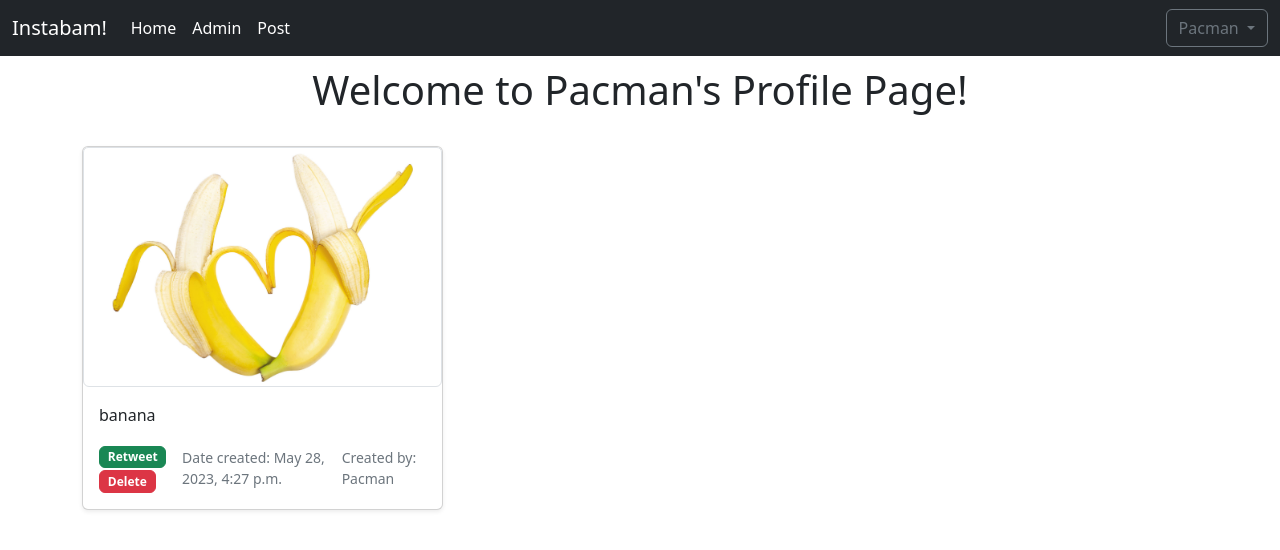
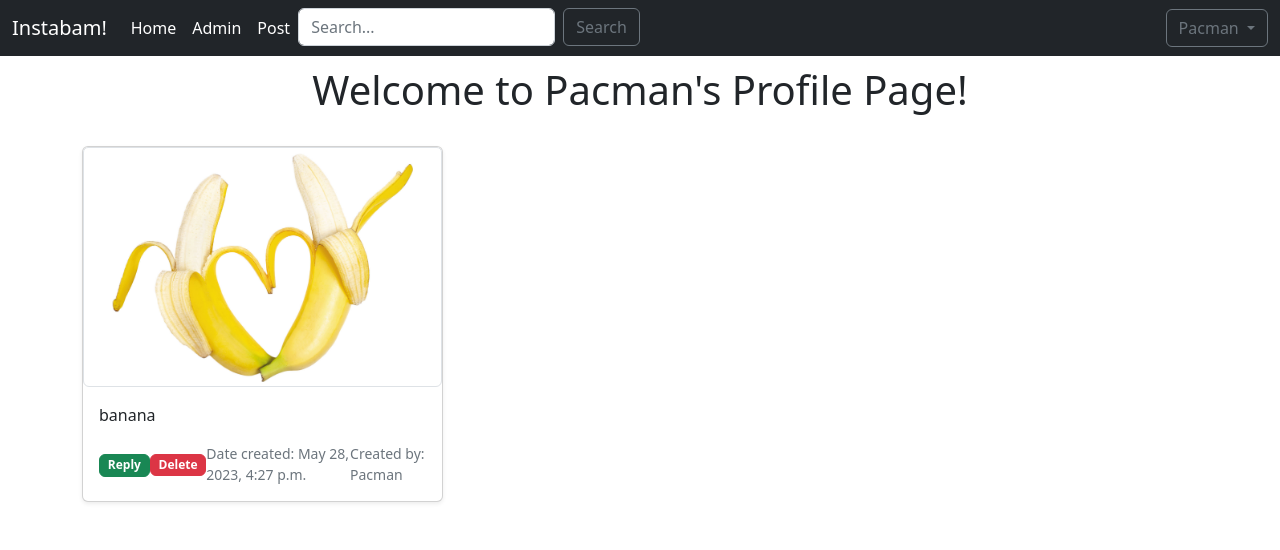
Before and after one commit to ikeasamoahansah/instabam, a Django app: page /profile/u/1 in a window 1280 px wide. Shown: the top 550 px of the page. Run offline with Django 4.2, Linux system fonts and the light colour scheme; a user stored in the database is signed in; data comes from the database, SQL or seed files in the repository; both versions use the stored data as it was after the commit.

Commit message:
search functionality works!

```diff
--- a/backend/socioApp/instabam/templates/instabam/layout.html
+++ b/backend/socioApp/instabam/templates/instabam/layout.html
@@ -29,6 +29,12 @@
               <li class="nav-item">
                 <a class="nav-link active" href="{% url 'post' %}">Post</a>
               </li>
+              <li class="nav-item">
+                <form method="get" action="{% url 'search' %}" class="d-flex">
+                  <input class="form-control me-2" type="text" name="q" placeholder="Search..." required>
+                  <button class="btn btn-outline-secondary" type="submit">Search</button>
+                </form>
+              </li>
             </ul>
             {%if user.is_authenticated%}
               <div class="dropdown">
--- a/backend/socioApp/instabam/templates/instabam/profile.html
+++ b/backend/socioApp/instabam/templates/instabam/profile.html
@@ -6,7 +6,7 @@
 <div class="container">
     <div class="row row-cols-1 row-cols-sm-2 row-cols-md-3 g-3">
         {% for post in posts %}
-            {% if user == post.author %}
+            {% if user == profile %}
                 <div class="col">
                     <div class="card shadow-sm">
                         <img src="{{post.body.url}}" style="object-fit: contain; max-height: 15rem;" alt="image" class="img-thumbnail card-img-top img-responsive">
@@ -14,11 +14,13 @@
                         <div class="card-body">
                             <p class="card-text">{{post.caption_text}}</p>
                             <div class="d-flex justify-content-between align-items-center">
+                                <div class="btn-group">
+                                    <a href="{% url 'view_post' post.id %}">
+                                        <button type="submit" class="btn btn-success badge" name="reply-button">Reply</button>
+                                    </a>
+                                </div>
                                 <form method="post">
                                     {% csrf_token %}
-                                    <div class="btn-group">
-                                        <button type="submit" class="btn btn-success badge" name="post-id" value="{{post.id}}">Retweet</button>
-                                    </div>
                                     <div class="btn-group">
                                         <button type="submit" class="btn btn-danger badge" name="post-id" value="{{post.id}}">Delete</button>
                                     </div>
--- a/backend/socioApp/instabam/urls.py
+++ b/backend/socioApp/instabam/urls.py
@@ -11,6 +11,7 @@ urlpatterns = [
     path('signup', views.signup, name="signup"),
     path('logout', views.logout_view, name="logout"),
     path('post_cont', views.post_content, name="post"),
+    path('search/', views.search, name='search'),
     path('profile/u/<int:my_id>', views.profile, name="profile"),
     path('profile/u/update_user', views.update_user, name="update_user" ),
     path('post/<int:post_id>/', views.view_post, name='view_post'),
--- a/backend/socioApp/instabam/views.py
+++ b/backend/socioApp/instabam/views.py
@@ -128,3 +128,19 @@ def view_post(request, post_id):
         'replies': replies,
     }
     return render(request, 'instabam/view_post.html', context)
+
+@login_required(login_url='/login')
+def search(request):
+    query = request.GET.get('q')
+
+    # Perform search for users and posts
+    users = User.objects.filter(username__icontains=query)
+    posts = Post.objects.filter(caption_text__icontains=query)
+
+    context = {
+        'query': query,
+        'users': users,
+        'posts': posts,
+    }
+
+    return render(request, 'instabam/search.html', context)
```
Also changed, not shown: backend/socioApp/instabam/templates/instabam/search.html (added, +34 -0 lines), backend/socioApp/db.sqlite3, backend/socioApp/media/images/banana2.jpg (added).
